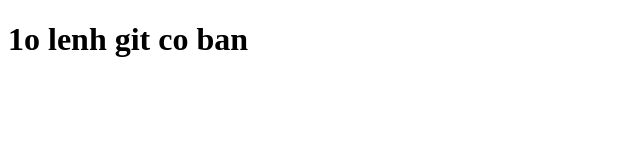
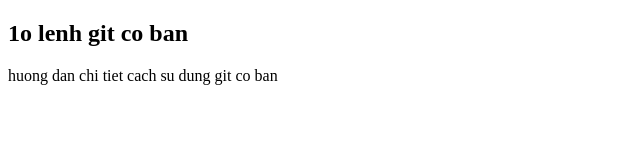
Before and after one commit to adhuy0175/Github_Tutorial, a plain HTML site: page index.html in a window 1280 px wide. Shown: the whole page, without its empty margins (0-640 px from the left). Drawn offline with Linux system fonts and the light colour scheme.

Commit message:
change h1 to h2 and add p

```diff
--- a/index.html
+++ b/index.html
@@ -6,6 +6,7 @@
     <title>github tutorial</title>
 </head>
 <body>
-    <h1>1o lenh git co ban</h1>
+    <h2>1o lenh git co ban</h2>
+    <p>huong dan chi tiet cach su dung git co ban</p>
 </body>
 </html>
```
